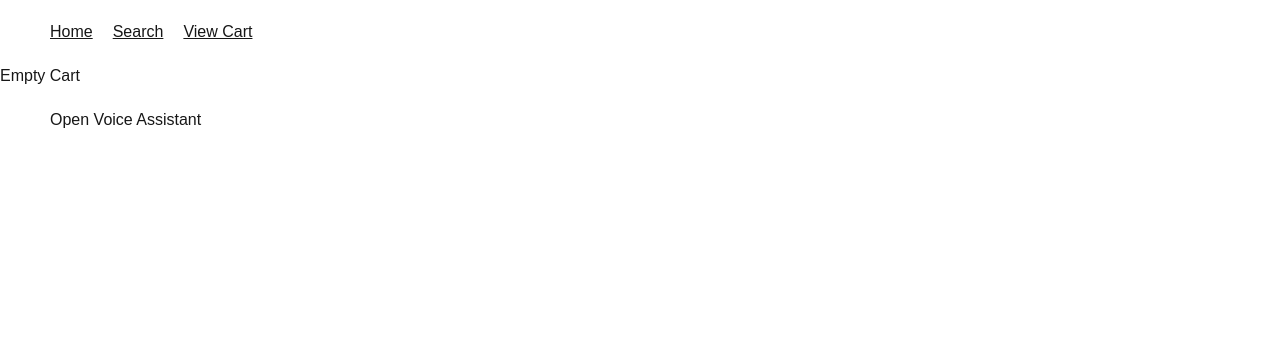
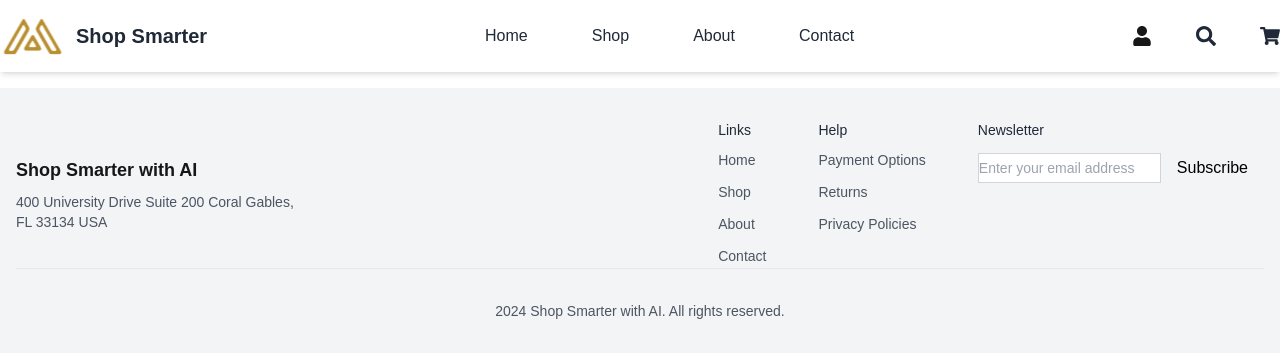
Before and after one commit to nilanchana-neartekpod/shopify-next-router, a Next.js app: page /cart in a window 1280 px wide. Shown: the top 358 px of the page. Built offline with nearby package versions, Linux system fonts and the light colour scheme.

Commit message:
Header and footer updated

```diff
--- a/components/Footer.js
+++ b/components/Footer.js
@@ -1,25 +1,66 @@
-import React, { useState } from 'react'
+import Link from 'next/link';
 
 const Footer = () => {
-  const [openModal, setOpenModal] = useState();
+  return (
+    <footer className="bg-gray-100 py-8 mt-16 ">
+      <div className="container mx-auto px-4">
+        <div className="flex flex-col md:flex-row justify-between items-center">
+          <div className="mb-4 md:mb-0">
+            <h2 className="text-lg font-bold mb-2">Shop Smarter with AI</h2>
+            <p className="text-gray-600 text-sm">
+              400 University Drive Suite 200 Coral Gables,<br />FL 33134 USA
+            </p>
+          </div>
 
-  const openAssistant = () =>{
-    setOpenModal(true);
-  }
+          {/* Applying gap-5 to each section */}
+          <div className="flex flex-col md:flex-row space-y-4 md:space-y-0 md:space-x-8 gap-5">
+            <div>
+              <h3 className="text-gray-800 text-sm font-medium mb-2">Links</h3>
+              <ul className="space-y-2">
+                <li>
+                  <Link href="/" className="text-gray-600 text-sm hover:underline">Home</Link>
+                </li>
+                <li>
+                  <Link href="/shop" className="text-gray-600 text-sm hover:underline">Shop</Link>
+                </li>
+                <li>
+                  <Link href="/about" className="text-gray-600 text-sm hover:underline">About</Link>
+                </li>
+                <li>
+                  <Link href="/contact" className="text-gray-600 text-sm hover:underline">Contact</Link>
+                </li>
+              </ul>
+            </div>
+            <div>
+              <h3 className="text-gray-800 text-sm font-medium mb-2">Help</h3>
+              <ul className="space-y-2">
+                <li>
+                  <Link href="/help" className="text-gray-600 text-sm hover:underline">Payment Options </Link>
+                </li>
+                <li>
+                  <Link href="/help" className="text-gray-600 text-sm hover:underline">Returns</Link>
+                </li>
+                <li>
+                  <Link href="/help" className="text-gray-600 text-sm hover:underline">Privacy Policies</Link>
+                </li>
+              </ul>
+            </div>
+            <div>
+              <h3 className="text-gray-800 text-sm font-medium mb-2">Newsletter</h3>
+              <form>
+                <input type="email" placeholder="Enter your email address" className="py-1 text-sm text-gray-700 border border-gray-300" />
+                <button type="submit" className=" text-black font-sm py-2 px-4 rounded">Subscribe</button>
+              </form>
+            </div>
+          </div>
+        </div>
+        <hr/>
+        <div className="mt-8 text-center">
+          <p className="text-gray-600 text-sm"> 2024 Shop Smarter with AI. All rights reserved.</p>
+        </div>
+      </div>
+    </footer>
+  );
+};
 
-  const closeAssistant = () =>{
-    setOpenModal(false);
-  }
-
-  return (
-    <div className='site-footer'>
-      <button onClick={openAssistant}>Open Voice Assistant</button>
-      <div className={`voice-assistant-modal ${openModal ? 'active': ''}`}>
-        Welcome to voice Assistant
-        <button onClick={closeAssistant}>CloseModal</button>
-      </div>
-    </div>
-  )
-}
-
-export default Footer
+export default Footer;
--- a/components/Header.js
+++ b/components/Header.js
@@ -1,24 +1,69 @@
 import React, { useEffect, useState } from 'react'
 import Link from 'next/link'
+import { FaSearch, FaShoppingCart, FaUser } from 'react-icons/fa' // Imported FaUser icon for contact
 
 const Header = () => {
   let [cartId, setCartId] = useState(null);
+  const [showSearchInput, setShowSearchInput] = useState(false); // State to toggle search input visibility
 
-  useEffect(() =>{
+  useEffect(() => {
     let _cartId = sessionStorage.getItem("cartId");
-    if(_cartId) setCartId(_cartId);
-  },[cartId]);
+    if (_cartId) setCartId(_cartId);
+  }, [cartId]);
+
+  const toggleSearchInput = () => {
+    setShowSearchInput((prev) => !prev);
+  };
 
   return (
-    <div className='site-header'>
-      <Link href={`/`}>Home</Link>
-      <Link href={`/search`}>Search</Link>
-      {cartId ? (<>
-        <Link href={`/cart?cartid=${cartId}`}>View Cart</Link>
-      </>) : (<>
-        <Link href={`/cart`}>View Cart</Link>
-      </>) }
-    </div>
+    <header className="w-full bg-white shadow-md py-4 fixed top-0 left-0 z-50">
+      <div className="container mx-auto flex items-center justify-between">
+
+        {/* Left: Logo and Title */}
+        <div className="flex items-center space-x-3">
+          <Link href="/">
+            {/* Set a smaller width and height for the logo */}
+            <img src="/House.svg" alt="Furniro" className="w-[64px] h-[40px]" />
+          </Link>
+          <span className="text-gray-800 text-xl font-semibold">Shop Smarter</span>
+        </div>
+
+        {/* Center: Navigation */}
+        <nav className="flex space-x-6 gap-10">
+          <Link href="/" className="text-gray-800">Home</Link>
+          <Link href="/shop" className="text-gray-800">Shop</Link>
+          <Link href="/about" className="text-gray-800">About</Link>
+          <Link href="/contact" className="text-gray-800">Contact</Link>
+        </nav>
+
+        {/* Right: Icons */}
+        <div className="flex items-center space-x-6 gap-5">
+          <Link href="/contact" className="text-">
+            <FaUser className="w-5 h-5" /> {/* Changed to FaUser for contact */}
+          </Link>
+          <button onClick={toggleSearchInput} className="text-gray-800">
+            <FaSearch className="w-5 h-5" />
+          </button>
+          {showSearchInput && (
+            <input
+              type="text"
+              placeholder="Search..."
+              className="border rounded-md px-2 py-1"
+              onBlur={() => setShowSearchInput(false)} // Hide on blur
+            />
+          )}
+          {cartId ? (
+            <Link href={`/cart?cartid=${cartId}`} className="text-gray-800">
+              <FaShoppingCart className="w-5 h-5" />
+            </Link>
+          ) : (
+            <Link href="/cart" className="text-gray-800">
+              <FaShoppingCart className="w-5 h-5" />
+            </Link>
+          )}
+        </div>
+      </div>
+    </header>
   )
 }
 
--- a/pages/index.js
+++ b/pages/index.js
@@ -37,7 +37,7 @@ export default function Home({data, collections}) {
         <meta name="viewport" content="width=device-width, initial-scale=1" />
         <link rel="icon" href="/favicon.ico" />
       </Head>
-      <main>
+      <main className="mt-24">
         <h2>collections</h2>
         <div className="collectionList">
           {collectionList.map((collection) => {
```
Also changed, not shown: public/House.svg (added).
